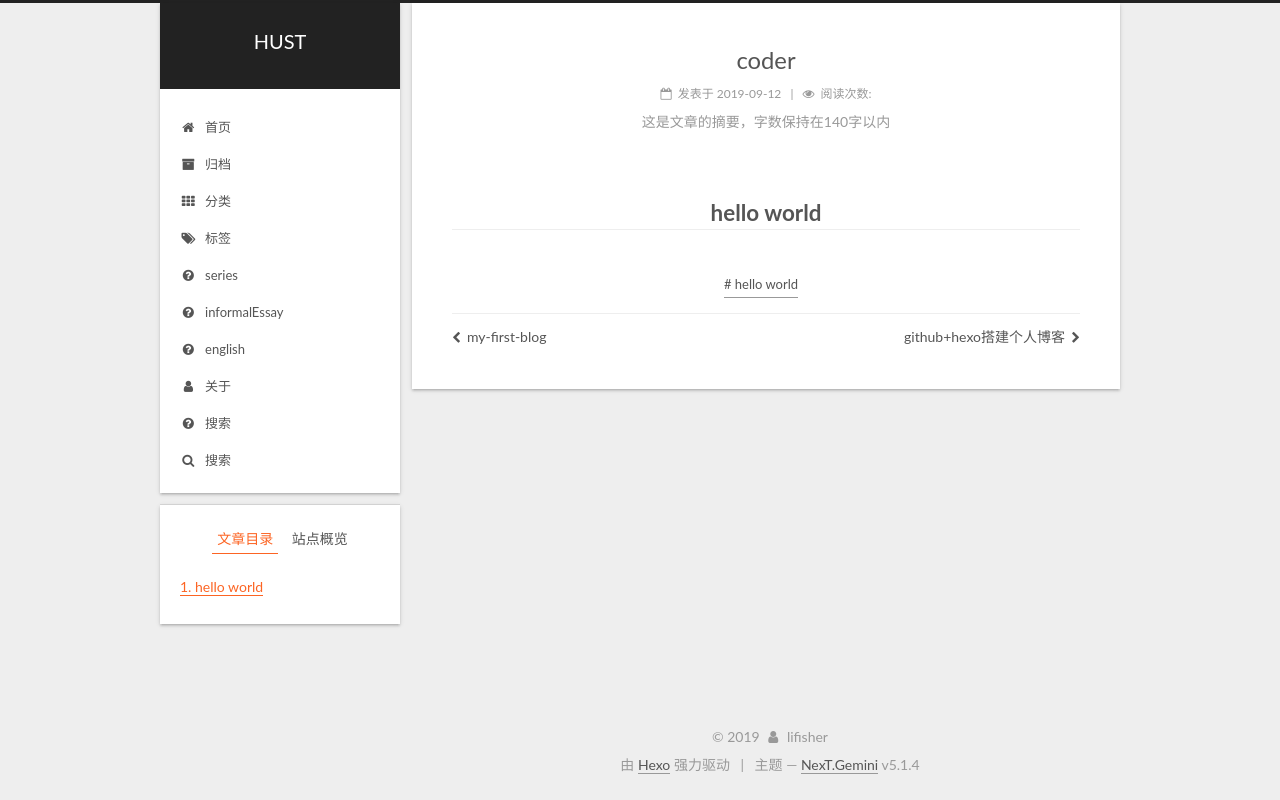
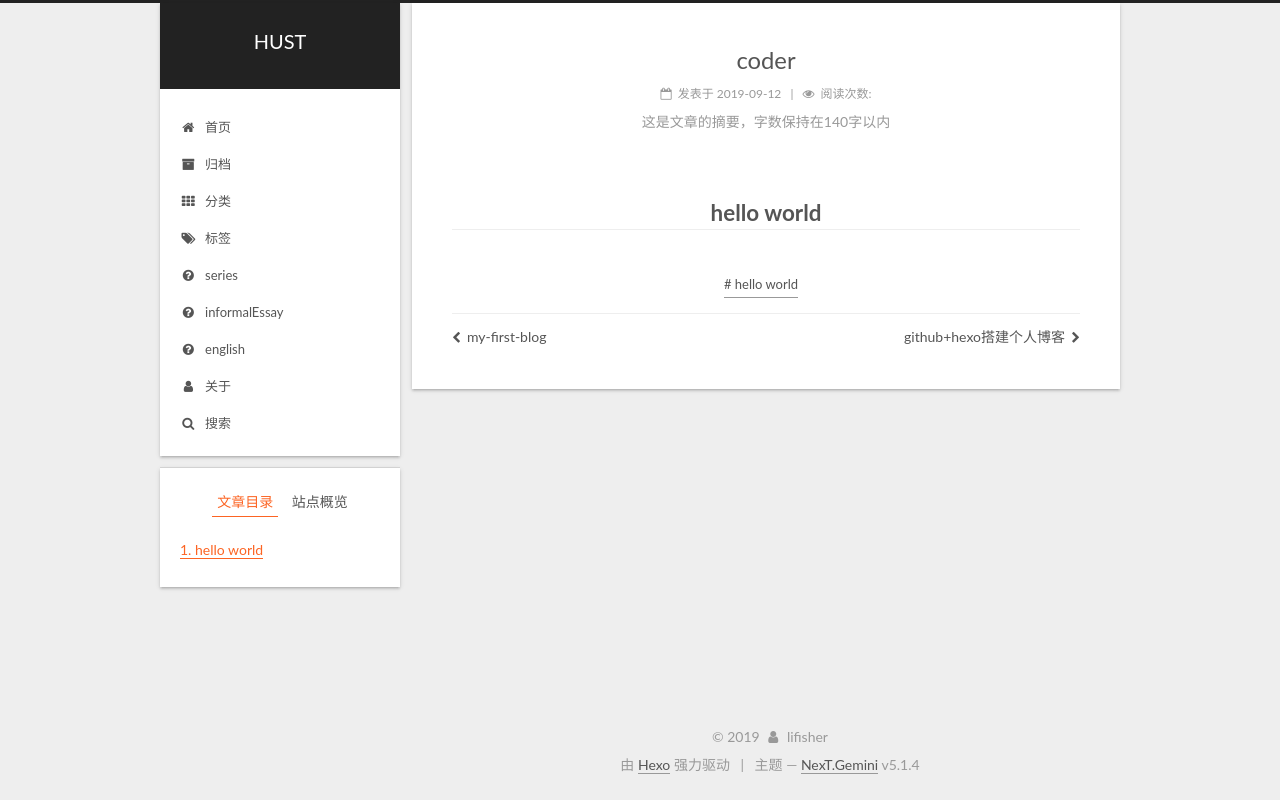
Before and after one commit to liuyu-code/liuyu-code.github.io, a plain HTML site: page 2019/09/12/hello-world/index.html in a window 1280 px wide. Drawn offline with Linux system fonts and the light colour scheme; a script that the page names is missing.

Commit message:
Site updated: 2019-09-17 15:45:15

```diff
--- a/2019/09/12/hello-world/index.html
+++ b/2019/09/12/hello-world/index.html
@@ -267,16 +267,6 @@
               <i class="menu-item-icon fa fa-fw fa-user"></i> <br>
 
             关于
-          </a>
-        </li>
-
-
-        <li class="menu-item menu-item-search">
-          <a href="/搜索" rel="section">
-
-              <i class="menu-item-icon fa fa-fw fa-question-circle"></i> <br>
-
-            搜索
           </a>
         </li>
 
```
Also changed, not shown: 2019/09/12/my-first-blog/index.html (+0 -10 lines), 2019/09/17/github-hexo搭建个人博客/index.html (+0 -10 lines), archives/2019/09/index.html (+0 -10 lines), archives/2019/index.html (+0 -10 lines), archives/index.html (+0 -10 lines), index.html (+0 -10 lines), tags/github-pages/index.html (+0 -10 lines), tags/github/index.html (+0 -10 lines), tags/hello-world/index.html (+0 -10 lines), tags/hexo/index.html (+0 -10 lines).
